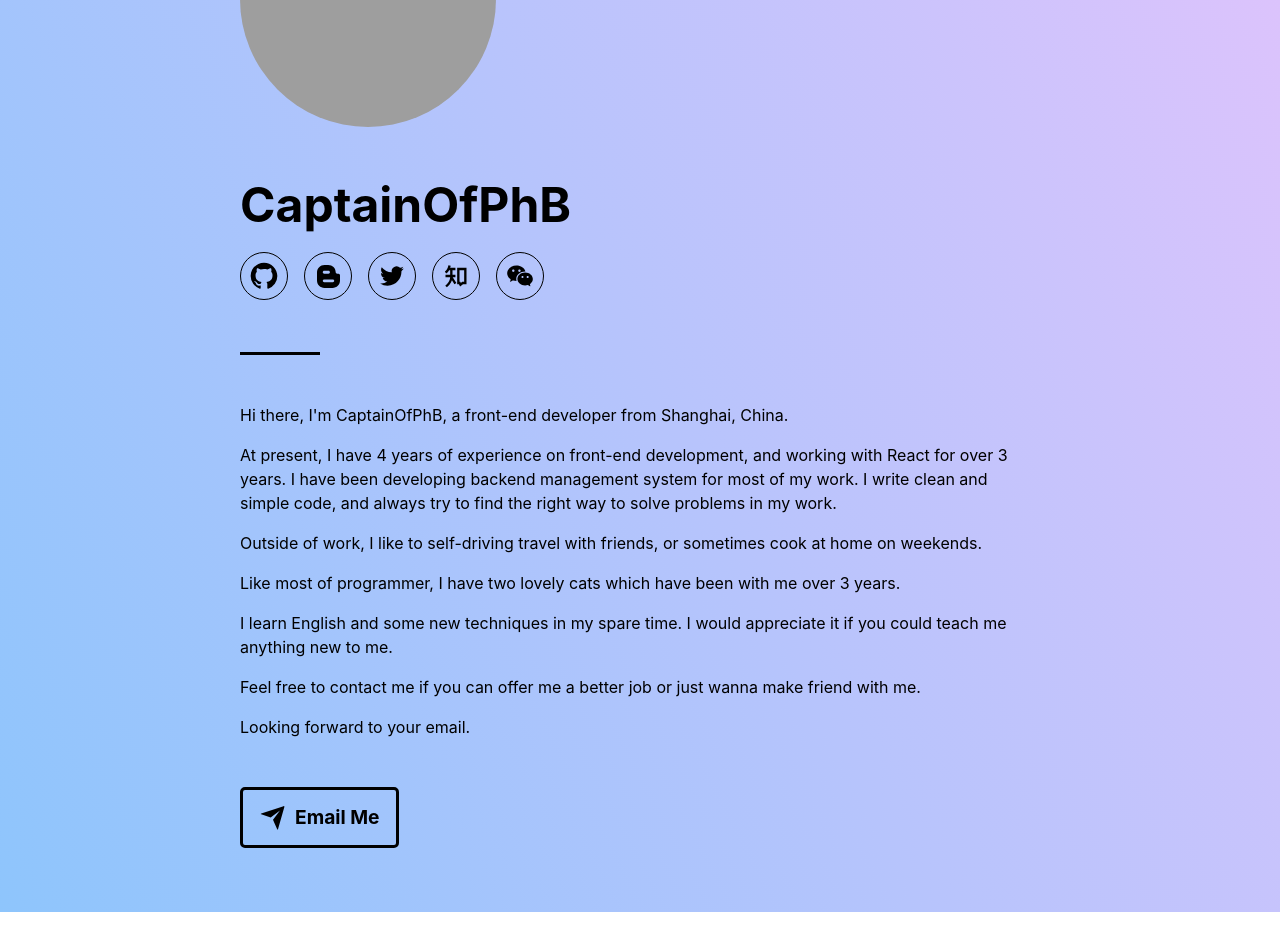
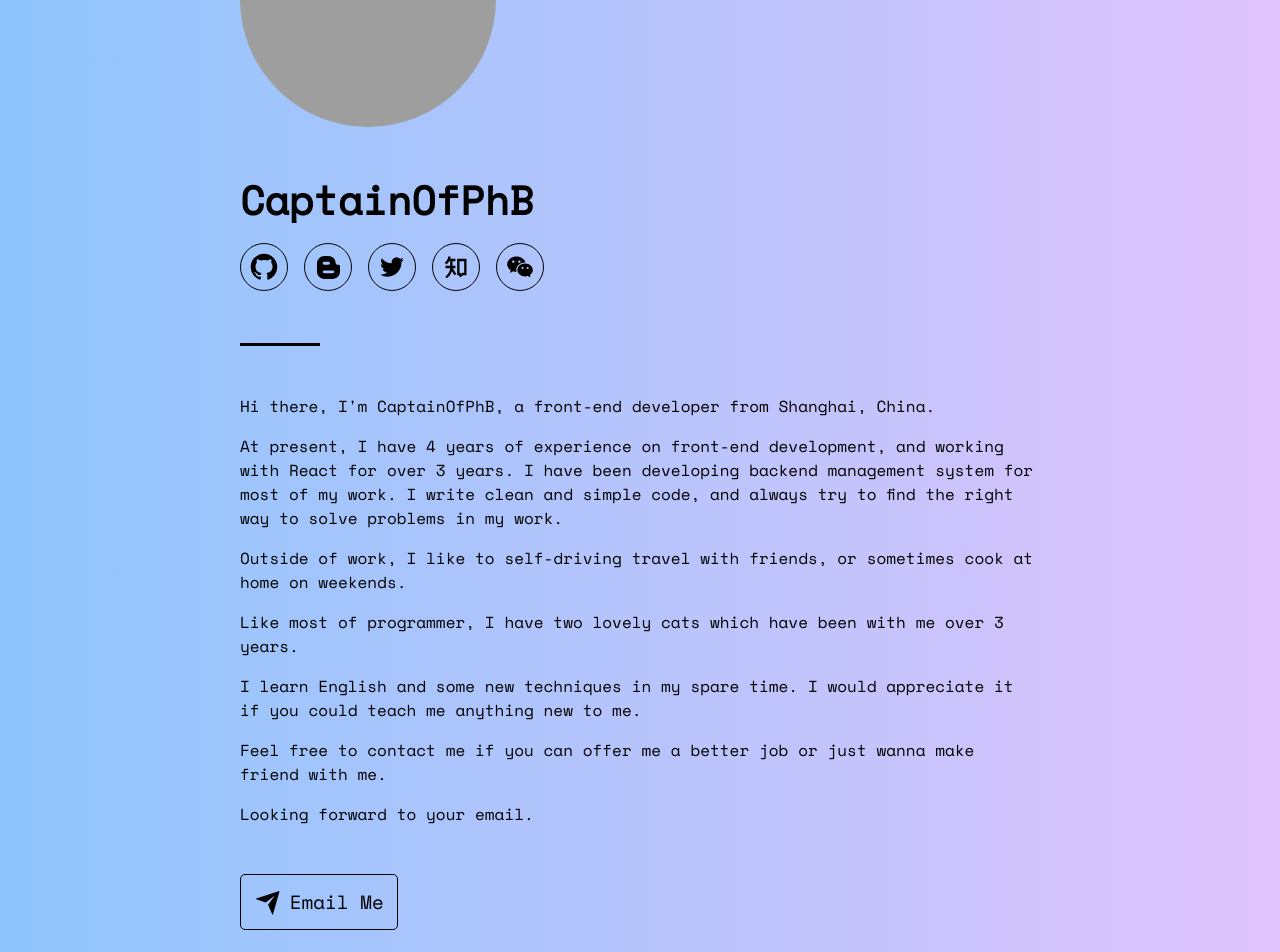
Before and after one commit to CaptainOfPhB/portfolios, a Next.js app: page / in a window 1280 px wide. Shown: the part 193-1145 px from the top of the page. Before the commit the page ends 1105 px from the top, so only its background shows below. Built offline with nearby package versions, Linux system fonts and the light colour scheme; grey boxes are pictures that could not be loaded.

Commit message:
chore: add font

```diff
--- a/styles/Home.module.css
+++ b/styles/Home.module.css
@@ -16,18 +16,12 @@
 
 .me {
   border-radius: 50%;
-  transform-origin: 58% 62%;
-  transition: all 0.3s ease-in-out;
-}
-
-.me:hover {
-  transform: scale(3);
 }
 
 .title {
   margin-top: 50px;
   line-height: 1.15;
-  font-size: 3rem;
+  font-size: 2.5rem;
   font-weight: bold;
 }
 
@@ -72,11 +66,10 @@
 .email {
   display: flex;
   gap: 0.5rem;
-  font-weight: bold;
-  padding: 0.8rem 1rem;
+  padding: 0.8rem;
   margin-top: 2rem;
   font-size: 1.2rem;
   line-height: 1.5;
   border-radius: 5px;
-  border: 3px solid black;
+  border: 1px solid black;
 }
--- a/styles/globals.css
+++ b/styles/globals.css
@@ -1,10 +1,17 @@
+@font-face {
+  font-family: SpaceMono;
+  src: url('../public/SpaceMono-Regular.ttf');
+}
+
 html,
 body {
+  margin: 0;
   padding: 0;
-  margin: 0;
+  width: 100vw;
+  overflow: auto;
+  font-family: SpaceMono;
   background-repeat: no-repeat;
-  background-image: linear-gradient(62deg, #8EC5FC 0%, #E0C3FC 100%);
-  font-family: Inter, ui-sans-serif, system-ui, -apple-system, BlinkMacSystemFont, Segoe UI, Roboto, Helvetica Neue, Arial, Noto Sans, sans-serif, "Apple Color Emoji", "Segoe UI Emoji", Segoe UI Symbol, "Noto Color Emoji";
+  background-image: linear-gradient(90deg, #8EC5FC 0%, #E0C3FC 100%);
 }
 
 a {
```
Also changed, not shown: public/SpaceMono-Regular.ttf (added).
